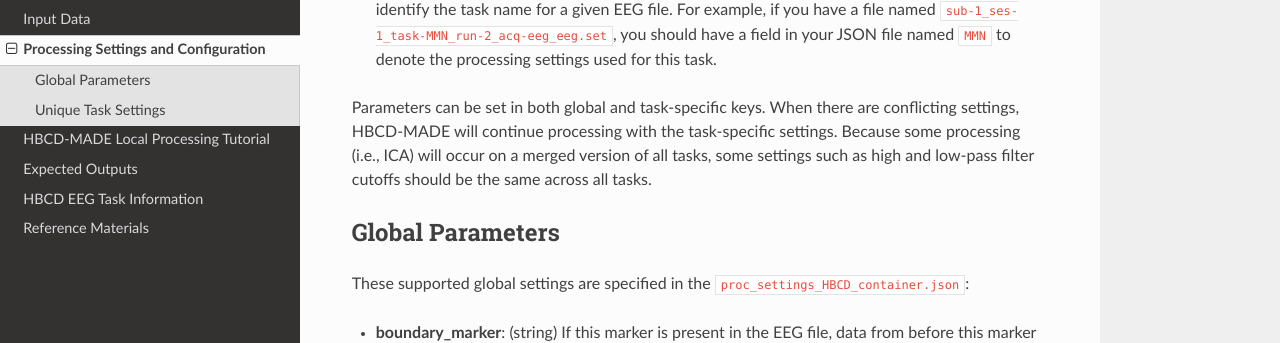
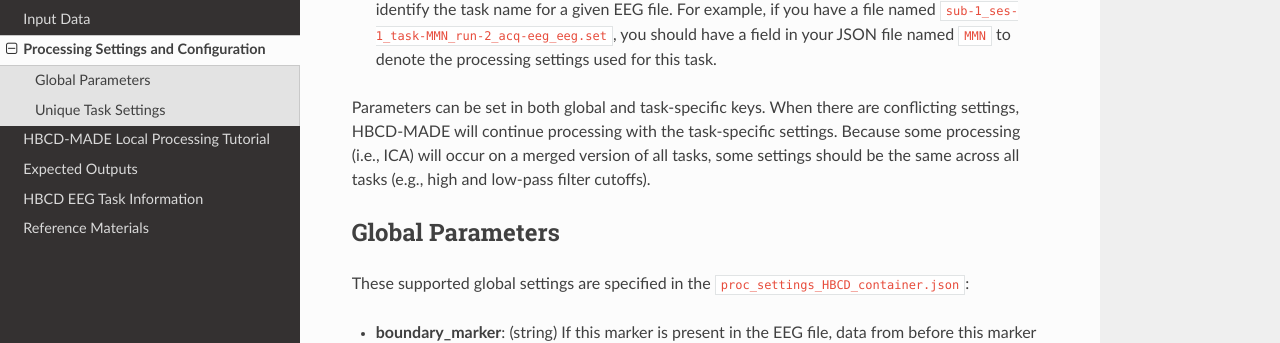
Before and after one commit to DCAN-Labs/HBCD-MADE, a Sphinx documentation site: the page built from docs/source/json_configuration.rst, in a window 1280 px wide and 1400 px high, scrolled down 296 px. Shown: the part 160-503 px from the top of the window. Built offline with Sphinx 7.4.7 and the Read the Docs theme 2.0.0, drawn with Linux system fonts in a browser that asks for light colours; some of the changed lines change nothing that is shown; some of the changed text lies outside the part shown.

Commit message:
Update json_configuration.rst
proofreading as per feedback from workgroup

```diff
--- a/docs/source/json_configuration.rst
+++ b/docs/source/json_configuration.rst
@@ -11,7 +11,7 @@ found :download:`here <proc_settings.json>`. The settings specified in the JSON
 1. :ref:`Global parameters <Global_settings>` : These settings fall under the JSON key ``global_parameters`` and serve as the default settings across tasks.
 2. :ref:`Unique task settings <Unique_task_settings>` : Task-specific parameters are specified below `global_parameters`. It is important that the name of your files follows BIDS formatting for the pipeline to correctly identify the task name for a given EEG file. For example, if you have a file named ``sub-1_ses-1_task-MMN_run-2_acq-eeg_eeg.set``, you should have a field in your JSON file named ``MMN`` to denote the processing settings used for this task.
 
-Parameters can be set in both global and task-specific keys. When there are conflicting settings, HBCD-MADE will continue processing with the task-specific settings. Because some processing (i.e., ICA) will occur on a merged version of all tasks, some settings such as high and low-pass filter cutoffs should be the same across all tasks.
+Parameters can be set in both global and task-specific keys. When there are conflicting settings, HBCD-MADE will continue processing with the task-specific settings. Because some processing (i.e., ICA) will occur on a merged version of all tasks, some settings should be the same across all tasks (e.g., high and low-pass filter cutoffs).
 
 .. _Global_settings:
 
@@ -51,8 +51,8 @@ Unique Task Settings
 - **dummy_event_spacing**: (float) The amount of time (in seconds) to have between dummy events. Note that epochs are constructed around events, so this isn’t the same as spacing between epochs.
 - **pre_latency**: (float) The amount of time (in seconds) to include in an epoch prior to the event specified by the entries in ``marker_names``.
 - **post_latency**: (float) The amount of time (in seconds) to include in an epoch following the event specified by the entries in ``marker_names``.
-- **ERP_window_start**: Time window of interest in the topographic plots and in the averages for the ``.mat`` files.
-- **ERP_window_end**: Time window of interest in the topographic plots and in the averages for the ``.mat`` files.
+- **ERP_window_start**: Time window of interest in the topographic plots and the averages for the ``.mat`` files.
+- **ERP_window_end**: Time window of interest in the topographic plots and the averages for the ``.mat`` files.
 - **erp_filter**: Boolean variable indicating whether to apply a second low-pass filter before creating ERPs.
 - **erp_lowpass**: Hz at which to apply the second low-pass filter.
 - **marker_names**: (list of strings) Name of event code markers you want to construct epochs around (e.g., ``DIN3``). If ``make_dummy_events`` = true, then this should instead represent the first marker in your EEG file. Dummy events will then be placed after the first instance of this marker.
```
